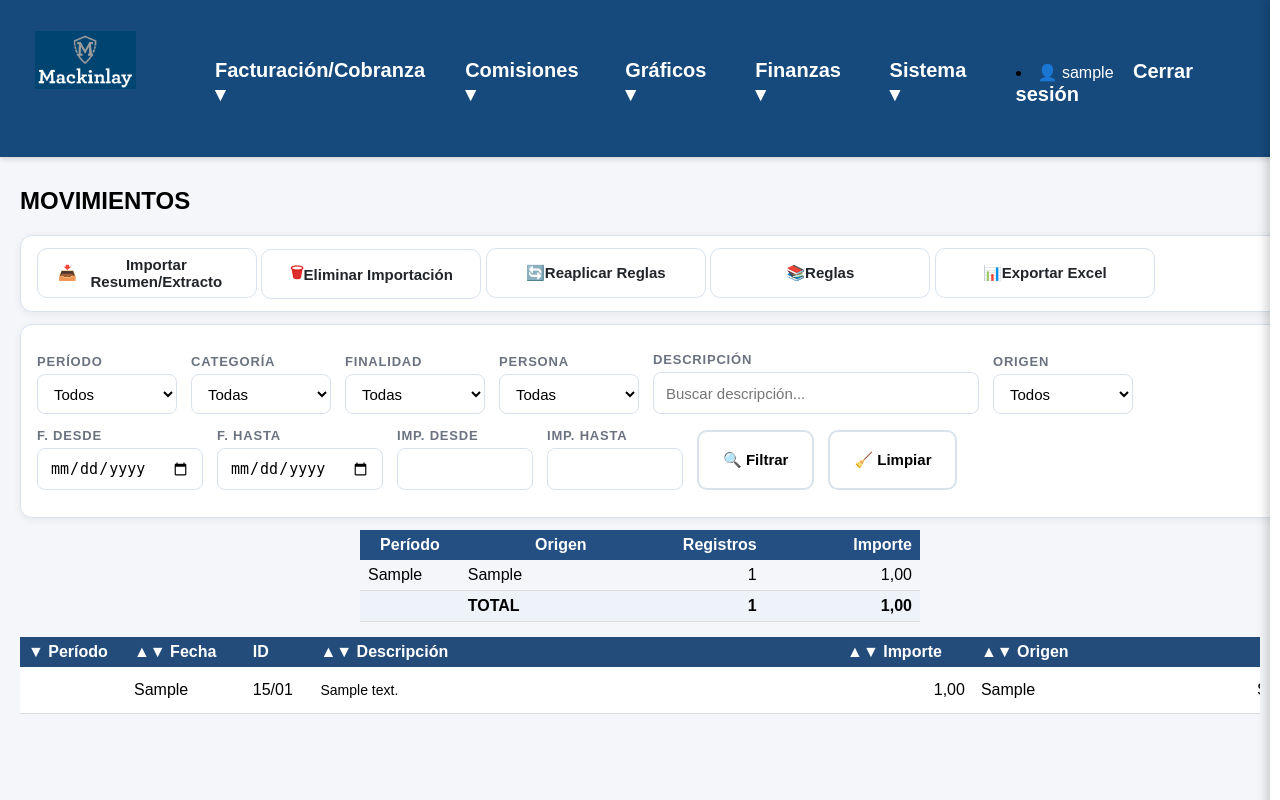
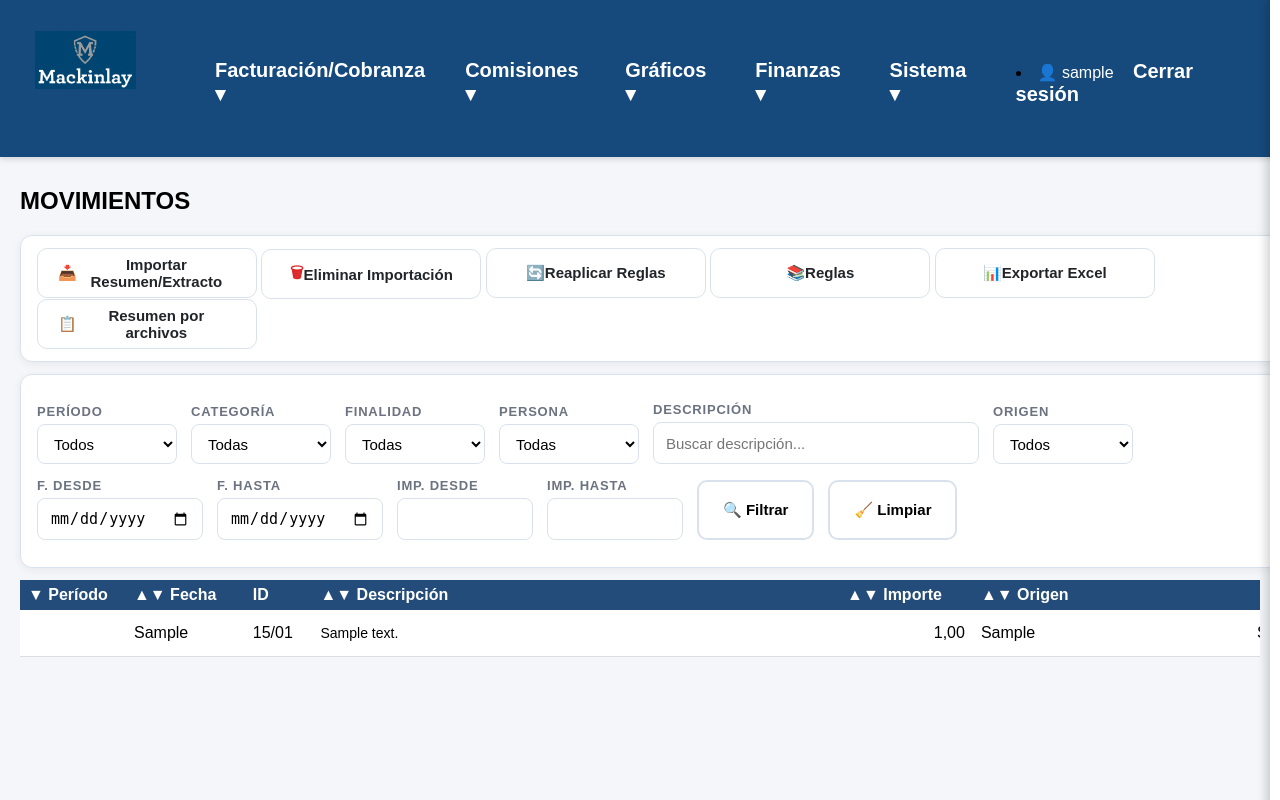
Before and after one commit to MarianGCG/AdminMack, a Django app: page /finanzas/movimientos/ in a window 1280 px wide. Run offline with Django 4.2, Linux system fonts and the light colour scheme; a user stored in the database is signed in; tables that the repository leaves empty hold one stand-in row (values such as "Sample post").

Commit message:
Dashboard: evolución mensual, resumen desplegable y mejoras de UI

```diff
--- a/finanzas/templates/finanzas/dashboard.html
+++ b/finanzas/templates/finanzas/dashboard.html
@@ -941,7 +941,6 @@ function syncFilterInputs(){
 }
 
 
-
 function renderEvolucionCategoria(){
 
     if(!state.categoria){
--- a/finanzas/templates/finanzas/movimientos.html
+++ b/finanzas/templates/finanzas/movimientos.html
@@ -374,7 +374,25 @@ th.resizable .resizer:hover{
 .fila-activa{
     background:#607EC9  !important;
 }
-
+#divResumenArchivos{
+    display:none;
+    position:absolute;
+    top:55px;
+    left:0;
+    z-index:1000;
+
+    background:white;
+    border:1px solid #cfd8e3;
+    border-radius:6px;
+    box-shadow:0 4px 12px rgba(0,0,0,.18);
+
+    padding:8px;
+}
+
+.resumen-wrapper{
+    position:relative;
+    display:inline-block;
+}
 </style>
 
 <h2>MOVIMIENTOS</h2>
@@ -446,6 +464,81 @@ th.resizable .resizer:hover{
             Exportar Excel
 
         </button>
+
+        <div class="resumen-wrapper">
+
+
+
+            <button
+                id="btnResumenArchivos"
+                class="btn-toolbar"
+                type="button">
+
+                <span style="color:#16A34A">📋</span>
+
+                Resumen por archivos
+
+            </button>
+
+                <div id="divResumenArchivos" style="display:none;">
+
+                <table class="tabla-resumen">
+                    <thead>
+                        <tr>
+                            <th style="width:90px;">Período</th>
+                            <th style="width:220px;">Origen</th>
+                            <th style="width:90px;text-align:right;">Registros</th>
+                            <th style="width:160px;text-align:right;">Importe</th>
+
+
+                        </tr>
+                    </thead>
+
+                    <tbody>
+
+                    {% for r in resumen_origen %}
+
+                        <tr>
+
+                            <td>
+                                {{ r.periodo }}
+                            </td>
+                            <td style="
+                                width:210px;
+                                white-space:nowrap;
+                                overflow:hidden;
+                                text-overflow:ellipsis;
+                            ">
+                                {{ r.origen }}
+                            </td>
+
+
+                            <td style="text-align:right;">
+                                {{ r.cantidad }}
+                            </td>
+
+                            <td style="text-align:right;">
+                                {{ r.total|floatformat:2 }}
+                            </td>
+
+                        </tr>
+
+                    {% endfor %}
+
+                        <tr style="font-weight:bold;background:#eef3fa;">
+                            <td></td>
+                            <td>TOTAL</td>
+                            <td style="text-align:right;">{{ totales.cantidad }}</td>
+                            <td style="text-align:right;">{{ totales.total|floatformat:2 }}</td>
+                        </tr>
+
+                    </tbody>
+
+                </table>
+                </div>
+
+
+        </div>
 
 </div>
 
@@ -616,60 +709,6 @@ th.resizable .resizer:hover{
 
 
 
-    <table class="tabla-resumen">
-        <thead>
-            <tr>
-                <th style="width:90px;">Período</th>
-                <th style="width:220px;">Origen</th>
-                <th style="width:90px;text-align:right;">Registros</th>
-                <th style="width:160px;text-align:right;">Importe</th>
-
-
-            </tr>
-        </thead>
-
-        <tbody>
-
-        {% for r in resumen_origen %}
-
-            <tr>
-
-                <td>
-                    {{ r.periodo }}
-                </td>
-                <td style="
-                    width:210px;
-                    white-space:nowrap;
-                    overflow:hidden;
-                    text-overflow:ellipsis;
-                ">
-                    {{ r.origen }}
-                </td>
-
-
-                <td style="text-align:right;">
-                    {{ r.cantidad }}
-                </td>
-
-                <td style="text-align:right;">
-                    {{ r.total|floatformat:2 }}
-                </td>
-
-            </tr>
-
-        {% endfor %}
-
-            <tr style="font-weight:bold;background:#eef3fa;">
-                <td></td>
-                <td>TOTAL</td>
-                <td style="text-align:right;">{{ totales.cantidad }}</td>
-                <td style="text-align:right;">{{ totales.total|floatformat:2 }}</td>
-            </tr>
-
-        </tbody>
-
-    </table>
-
     <div style="overflow-x:auto; width:100%;">
     <table class="tabla-listado" id="tabla">
     <thead>
@@ -1153,6 +1192,17 @@ function abrirReglas(){
 
 
 
+function toggleResumen(){
+
+    const div = document.getElementById("divResumenArchivos");
+
+    div.style.display =
+        div.style.display === "none"
+            ? "block"
+            : "none";
+}
+
+
 function getCookie(name){
 
     let cookieValue = null;
@@ -1577,6 +1627,53 @@ document.addEventListener("DOMContentLoaded", function(){
 
 
 });
+document.getElementById("btnResumenArchivos").onclick = function(e){
+
+    e.stopPropagation();
+
+    const panel = document.getElementById("divResumenArchivos");
+
+    panel.style.display =
+        panel.style.display === "block"
+            ? "none"
+            : "block";
+};
+
+document.addEventListener("click", function(e){
+
+    const panel = document.getElementById("divResumenArchivos");
+    const boton = document.getElementById("btnResumenArchivos");
+
+    if (!panel.contains(e.target) && !boton.contains(e.target)) {
+        panel.style.display = "none";
+    }
+
+});
+
+document.getElementById("divResumenArchivos").onclick = function(e){
+    e.stopPropagation();
+};
+// Evitar que un click dentro del menú lo cierre
+document.querySelectorAll(".menuAcciones").forEach(function(menu){
+
+    menu.addEventListener("click", function(event){
+        event.stopPropagation();
+    });
+
+});
+
+// Cerrar los menús al hacer click fuera
+document.addEventListener("click", function(){
+
+    document.querySelectorAll(".menuAcciones").forEach(function(menu){
+        menu.style.display = "none";
+    });
+
+    document.querySelectorAll("tr").forEach(function(fila){
+        fila.classList.remove("fila-activa");
+    });
+
+});
 </script>
 
 
```
